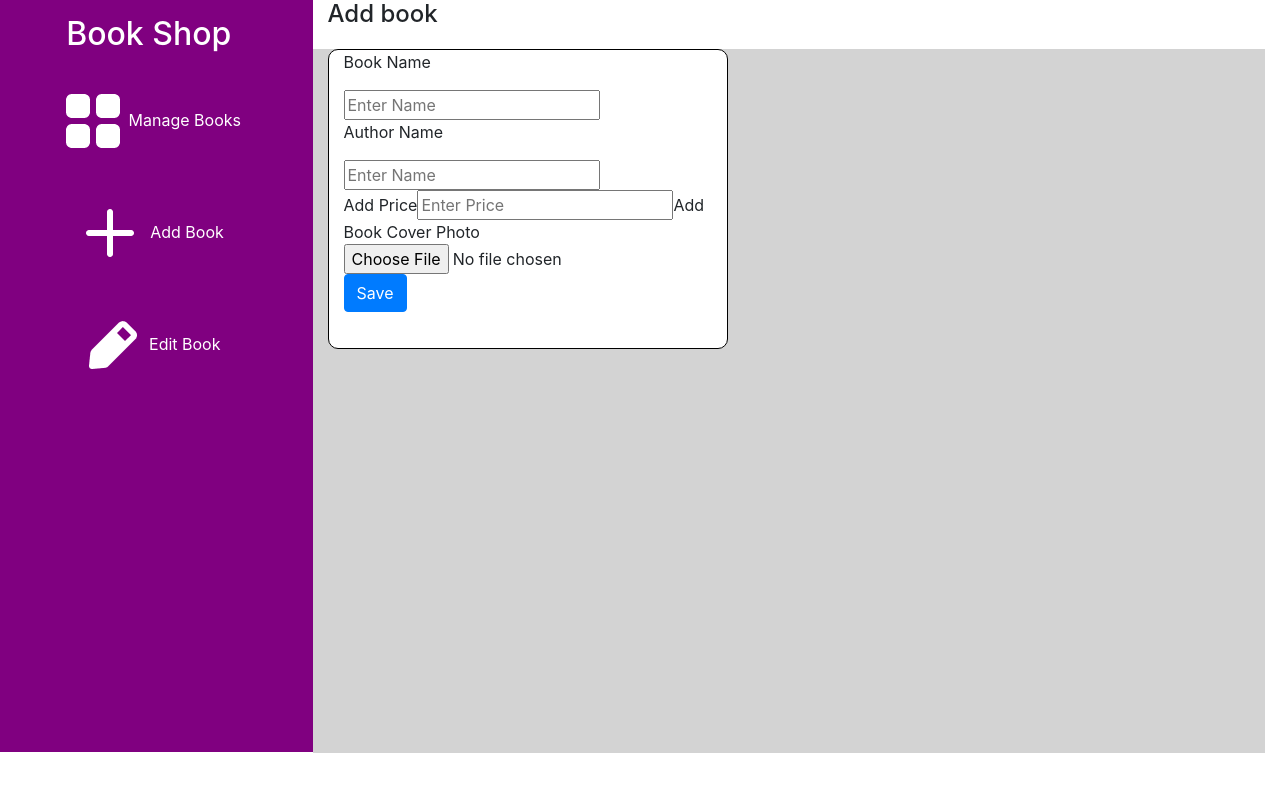
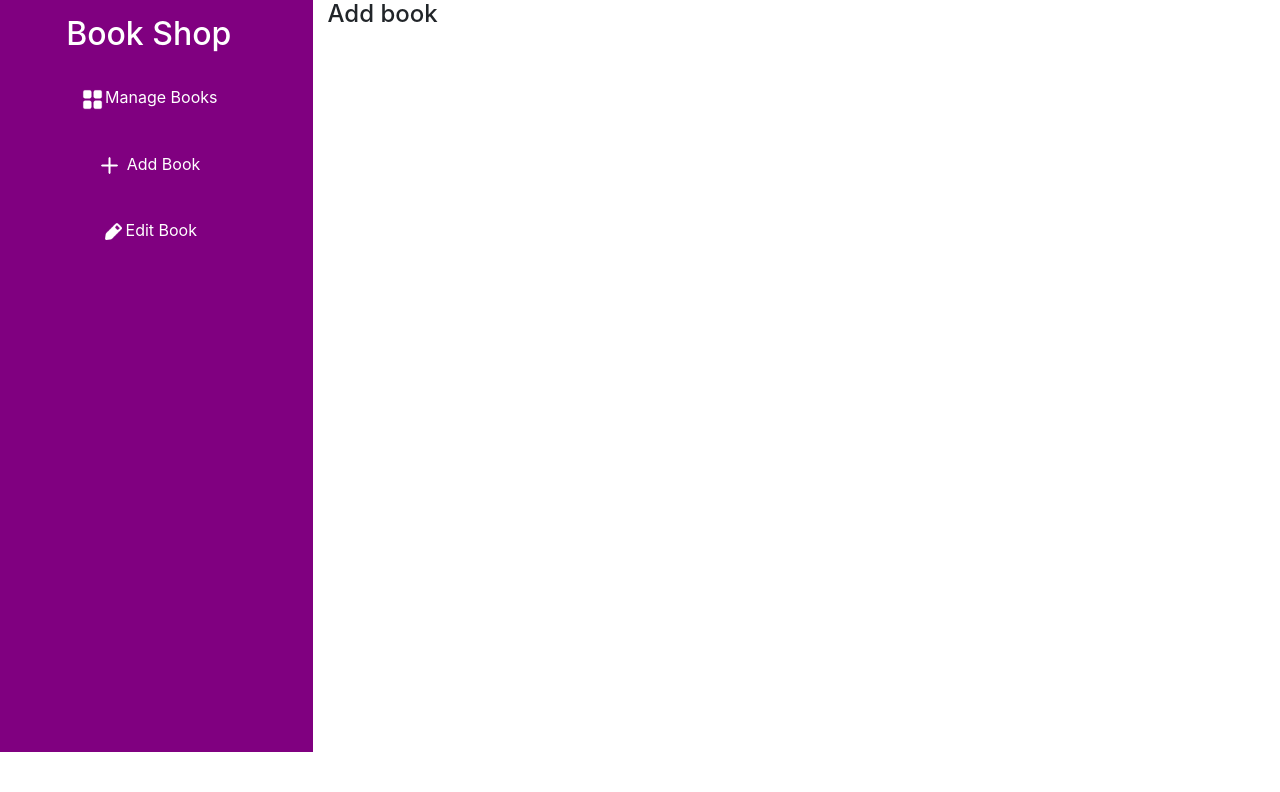
Before and after one commit to Hasib787/Better-World-Book, a React (Create React App) app: page /admin in a window 1280 px wide. Shown: the top 792 px of the page. Built offline with nearby package versions, Linux system fonts and the light colour scheme.

Commit message:
added some components

```diff
--- a/src/App.js
+++ b/src/App.js
@@ -13,6 +13,8 @@ import Admin from "./components/Admin/Admin";
 import Deals from "./components/Deals/Deals";
 import NotFound from "./components/NotFound/NotFound";
 import Checkout from "./components/Checkout/Checkout";
+import AddBook from "./components/AddBook/AddBook";
+import ManageBooks from "./components/ManageBooks/ManageBooks";
 
 function App() {
   return (
@@ -37,6 +39,12 @@ function App() {
         <Route path="/admin">
           <Admin />
         </Route>
+        <Route path="/addBook">
+          <AddBook />
+        </Route>
+        <Route path="/manageBooks">
+          <ManageBooks />
+        </Route>
         <Route path="/deals">
           <Deals />
         </Route>
--- /dev/null
+++ b/src/components/AddBook/AddBook.js
@@ -0,0 +1,55 @@
+import React, { useState } from 'react';
+import { Button, Col, Row } from 'react-bootstrap';
+import axios from 'axios';
+const AddBook = () => {
+    const [imageUrl, setImageUrl] = useState('');
+
+    const handleAddBook = (data) => {
+        const eventData = {
+            imageUrl: imageUrl
+        }
+        console.log(eventData);
+        const url = `http://localhost:5000/addBooks`;
+        fetch(url, {
+            method: 'POST',
+            headers: { 'content-type': 'application/json' },
+            body: JSON.stringify(eventData)
+        })
+            .then(res => console.log('server site response'))
+    }
+    const handleImageUpload = (event) => {
+        const imageData = new FormData();
+        imageData.set('key', '170f5f7b4d8b940b8be493fbd846036d');
+        imageData.append('image', event.target.files[0])
+
+        axios.post('https://api.imgbb.com/1/upload', imageData)
+            .then(function (response) {
+                setImageUrl(response.data.data.display_url);
+            })
+            .catch(function (error) {
+                console.log(error);
+            });
+    }
+    return (
+        <div>
+            <Row>
+                <Col id="addBook">
+                    <Col id="inputField">
+                        <p>Book Name</p>
+                        <input type="text" placeholder="Enter Name" />
+                        <p>Author Name </p>
+                        <input type="text" placeholder="Enter Name" />
+                        <br />
+                        Add Price
+                        <input type="text" placeholder="Enter Price" />
+                        Add Book Cover Photo
+                        <input type="file" name="image" onChange={handleImageUpload} />
+                        <Button onClick={handleAddBook}>Save</Button>
+                    </Col>
+                </Col>
+            </Row>
+        </div>
+    );
+};
+
+export default AddBook;
--- a/src/components/Admin/Admin.css
+++ b/src/components/Admin/Admin.css
@@ -3,6 +3,9 @@
     color: white;
     height: 47rem;
     text-align: center;
+}
+#sidebar img{
+    width: 25px;
 }
 #sidebar h2{
     margin-top:15px;
--- a/src/components/Admin/Admin.js
+++ b/src/components/Admin/Admin.js
@@ -1,39 +1,14 @@
-import React, { useState } from 'react';
+import React from 'react';
+import AddBook from '../AddBook/AddBook';
 import './Admin.css'
-import { Button, Col, Row } from 'react-bootstrap';
-import axios from 'axios';
+import { Col, Row } from 'react-bootstrap';
 import gridIcon from '../../icons/grid 1.png';
 import editIcon from '../../icons/edit 1.png';
 import plusIcon from '../../icons/plus 1.png';
+import { Link } from 'react-router-dom';
+
 const Admin = () => {
-    const [imageUrl, setImageUrl] = useState('');
 
-    const handleAddBook = (data) => {
-        const eventData ={
-            imageUrl: imageUrl
-        }
-        console.log(eventData);
-        const url=`http://localhost:5000/addBooks`;
-        fetch(url, {
-            method: 'POST',
-            headers: {'content-type': 'application/json'},
-            body: JSON.stringify(eventData)
-        })
-        .then(res => console.log('server site response'))
-    }
-    const handleImageUpload = (event) => {
-        const imageData = new FormData();
-        imageData.set('key', '170f5f7b4d8b940b8be493fbd846036d');
-        imageData.append('image', event.target.files[0])
-
-        axios.post('https://api.imgbb.com/1/upload', imageData)
-          .then(function (response) {
-            setImageUrl(response.data.data.display_url);
-          })
-          .catch(function (error) {
-            console.log(error);
-          });
-    }
     return (
         <div>
             <Row>
@@ -41,50 +16,19 @@ const Admin = () => {
                     <h2>Book Shop</h2>
                     <br/>
                    <nav>
-                   <p><img src={gridIcon} alt="gridIcon"/><a href="#">Manage Books</a></p>
+                   <p><img src={gridIcon} alt="gridIcon"/><a><Link to="/manageBooks">Manage Books</Link></a></p>
                     <br/>
-                   <p><img src={plusIcon} alt="Plus icon"/>  <a href="#">Add Book</a></p>
+                   <p><img src={plusIcon} alt="Plus icon"/><a> <Link to="/addBook">Add Book</Link></a></p>
                     <br/>
-                    <p><img src={editIcon} alt="edit icon"/><a href="#">Edit Book</a></p>
+                    <p><img src={editIcon} alt="edit icon"/><a><Link to="/editBook">Edit Book</Link></a></p>
                    </nav>
                 </Col>
                 <Col xs={9}>
                     <h4>Add book</h4>
-                    <Col id="addBook">
-                        <Col id="inputField">
-                            <p>Book Name</p>
-                            <input type="text" placeholder="Enter Name" />
-                            <p>Author Name </p>
-                            <input type="text" placeholder="Enter Name" />
-                            <br />
-                            Add Price
-                            <input type="text" placeholder="Enter Price" />
-                            Add Book Cover Photo
-                            <input type="file" name="image" onChange={handleImageUpload} />
-                            <Button onClick={handleAddBook}>Save</Button>
-                        </Col>
                     </Col>
-                </Col>
             </Row>
-
         </div>
     );
-
-    // <h2>Add book</h2>
-    //         <div className="side-bar">
-
-    //         </div>
-    //         <div className="addBooks">
-    //             <p>Book Name</p>
-    //             <input type="text" placeholder="Enter Name"/>
-    //             <p>Author Name </p>
-    //             <input type="text" placeholder="Enter Name"/>
-    //             <br/>
-    //             Add Price
-    //             <input type="text" placeholder="Enter Price"/>
-    //             Add Book Cover Photo
-    //             <input type="file" name="Uploaded photo"/>
-    //         </div>
 };
 
 export default Admin;
--- /dev/null
+++ b/src/components/ManageBooks/ManageBooks.js
@@ -0,0 +1,18 @@
+import React from 'react';
+import { Col } from 'react-bootstrap';
+import Admin from '../Admin/Admin';
+
+const ManageBooks = () => {
+    return (
+        <div>
+            <Admin></Admin>
+            <div>
+                <Col xs={9}>
+                    <h2>Hello</h2>
+                </Col>
+            </div>
+        </div>
+    );
+};
+
+export default ManageBooks;
```
Also changed, not shown: src/components/AddBook/AddBook.css (added).
